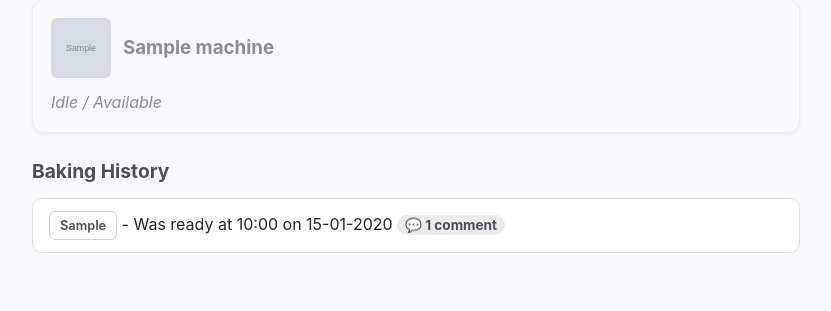
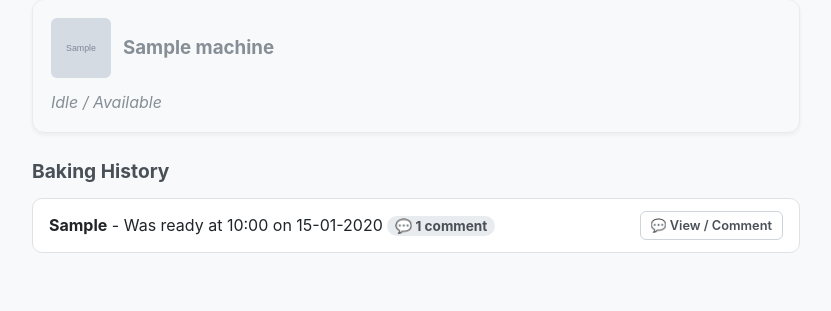
Before and after one commit to emmanorling/bread, a Django app: template tracker/templates/dashboard.html in a window 1280 px wide. Shown: the part 159-470 px from the top of the page, without its empty margins (224-1055 px from the left). Run offline with Django 5.2, Linux system fonts and the light colour scheme; the template is opened without the code that fills it: most values are stand-ins (such as "Sample title", 1, 10 or a date in 2020); grey boxes marked "Sample" are stand-in pictures.

Commit message:
make commenting explicit in history

```diff
--- a/tracker/templates/dashboard.html
+++ b/tracker/templates/dashboard.html
@@ -108,9 +108,7 @@
         {% for loaf in history_loaves %}
 	    <div class="history-card">
 		<div>
-                    <a href="{% url 'loaf_detail' loaf.id %}" class="btn btn-outline btn-sm">
-                        {{ loaf.bread_type }}
-                    </a>
+		    <strong>{{ loaf.bread_type }}</strong>
 		    <span> - Was ready at {{ loaf.ready_at|date:"H:i" }} on {{ loaf.ready_at|date:"j-m-Y" }}</span>
 
 		    {% if loaf.comment_count > 0 %}
@@ -120,9 +118,16 @@
 		    {% endif %}
 		</div>
 
+		<div>
+		    <!-- Explicit View / Comment button -->
+		    <a href="{% url 'loaf_detail' loaf.id %}" class="btn btn-outline btn-sm">
+			💬 View / Comment
+		    </a>
+
 		    {% if perms.tracker.change_loaf %}
 			<a href="{% url 'edit_loaf' loaf.id %}" class="btn btn-outline btn-sm">Edit</a>
 		    {% endif %}
+		</div>
 	    </div>
         {% endfor %}
     </div>
```
Lines whose indentation alone changed are shown as unchanged.
